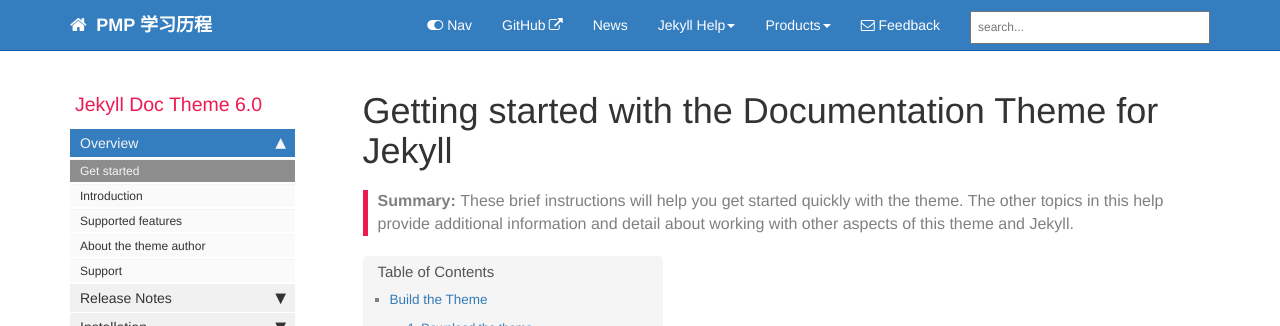
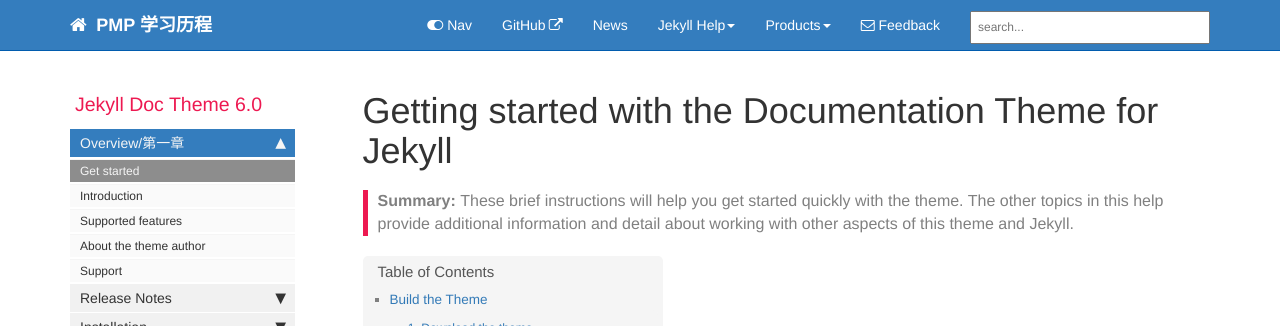
Before and after one commit to hunterliu1990/pmp.github.io, a Jekyll site: the page built from index.md, in a window 1280 px wide. Shown: the top 326 px of the page. Built offline with Jekyll 4.4.1, drawn with Linux system fonts in a browser that asks for light colours; comment, search, counter and statistics services are not loaded.

Commit message:
language

```diff
--- a/_data/sidebars/mydoc_sidebar.yml
+++ b/_data/sidebars/mydoc_sidebar.yml
@@ -19,7 +19,7 @@ entries:
       output: pdf
       type: frontmatter
 
-  - title: Overview
+  - title: Overview/第一章
     output: web, pdf
     folderitems:
 
```
